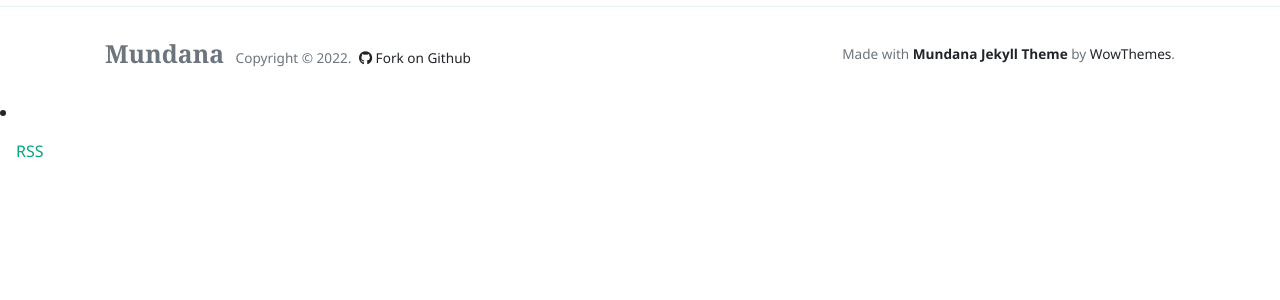
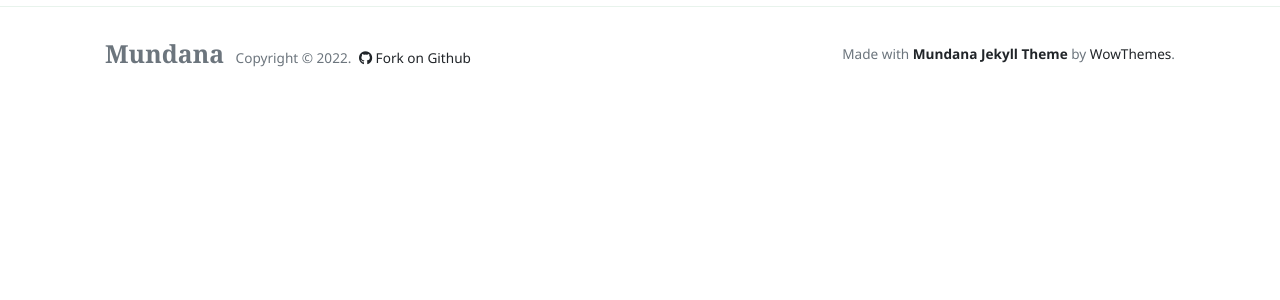
Before and after one commit to asiomchen/asiomchen.github.io, a Jekyll site: the page built from _pages/author-sal.html, in a window 1280 px wide. Shown: the part 544-844 px from the top of the page. Built offline with Jekyll 4.4.1, drawn with Linux system fonts in a browser that asks for light colours; nearby versions of some CDN libraries.

Commit message:
Update tracking-footer.html

```diff
--- a/_includes/tracking-footer.html
+++ b/_includes/tracking-footer.html
@@ -1,4 +1 @@
 <!-- All this area goes before </body> closing tag -->
-<li class="nav-item">
-<a class="nav-link" href="{{site.baseurl}}/index.html">RSS</a>
-</li>
```
